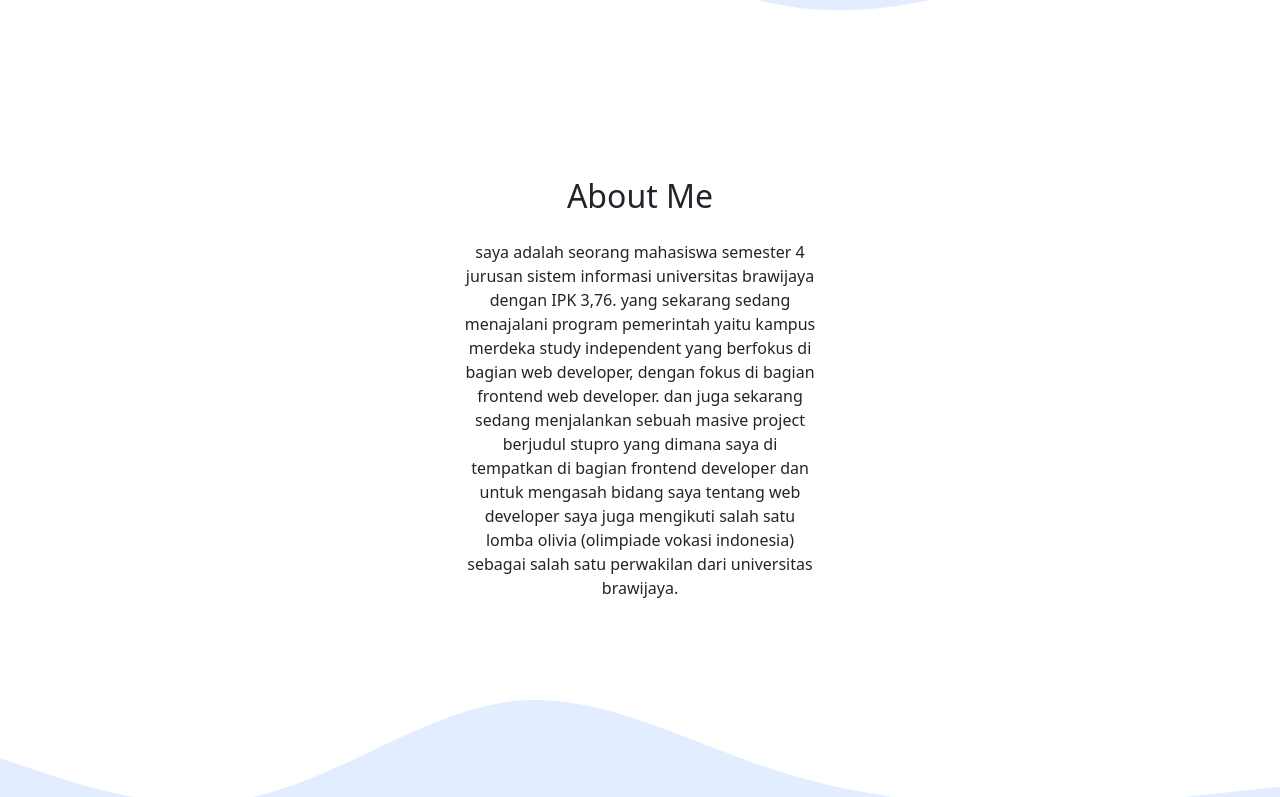
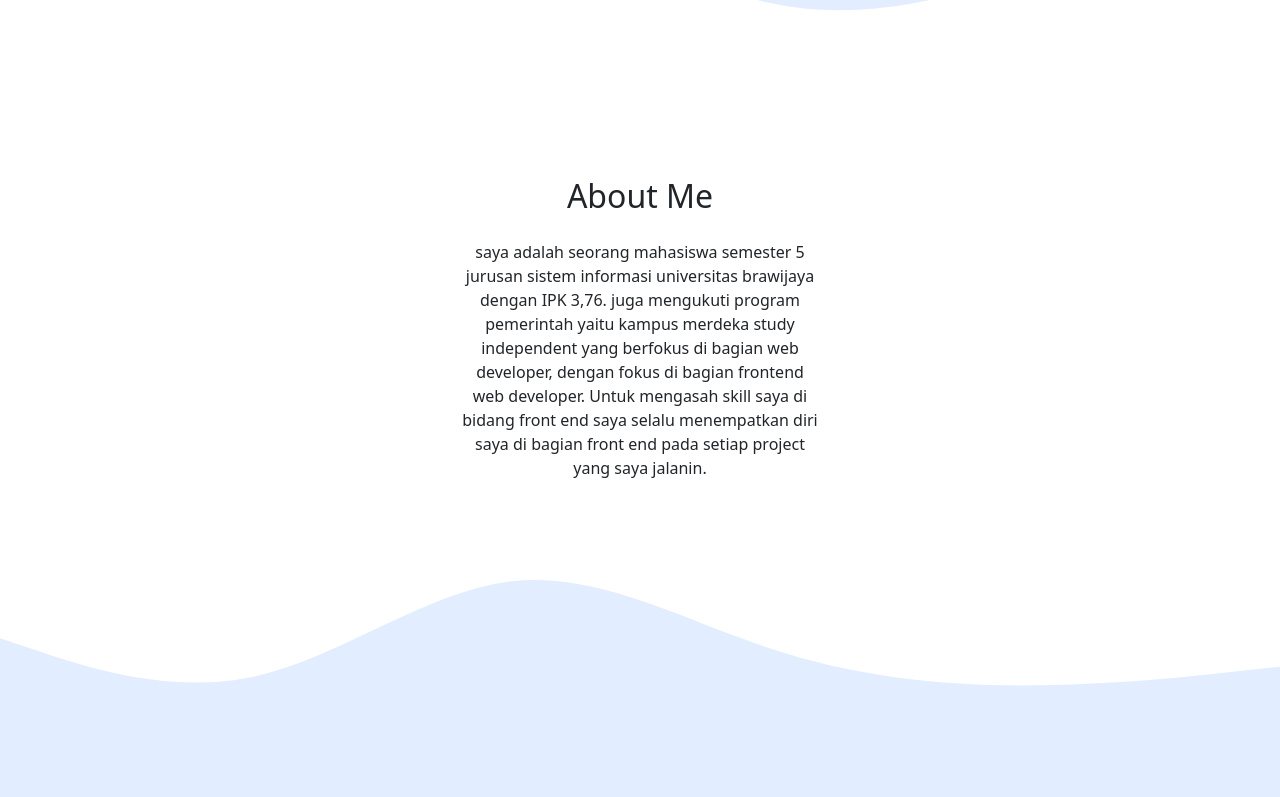
Before and after one commit to Lernaeanz/portofolioku, a plain HTML site: page index.html in a window 1280 px wide. Shown: the part 557-1354 px from the top of the page. Drawn offline with nearby package versions, Linux system fonts and the light colour scheme.

Commit message:
Update index.html

```diff
--- a/index.html
+++ b/index.html
@@ -62,7 +62,10 @@
         </div>
         <div class="row justify-content-center fs-15 text-center">
           <div class="col-md-4">
-            <p>saya adalah seorang mahasiswa semester 4 jurusan sistem informasi universitas brawijaya dengan IPK 3,76. yang sekarang sedang menajalani program pemerintah yaitu kampus merdeka study independent yang berfokus di bagian web developer, dengan fokus di bagian frontend web developer. dan juga sekarang sedang menjalankan sebuah masive project berjudul stupro yang dimana saya di tempatkan di bagian frontend developer dan untuk mengasah bidang saya tentang web developer saya juga mengikuti salah satu lomba olivia (olimpiade vokasi indonesia) sebagai salah satu perwakilan dari universitas brawijaya.</p>
+            <p>saya adalah seorang mahasiswa semester 5 jurusan sistem informasi universitas brawijaya dengan IPK 3,76.
+                juga mengukuti program pemerintah yaitu kampus merdeka study independent yang berfokus di bagian web developer, dengan fokus di
+                bagian frontend web developer. Untuk mengasah skill saya di bidang front end saya selalu menempatkan diri saya di bagian front end
+                pada setiap project yang saya jalanin.</p>
           </div>
         </div>
       </div>
```
